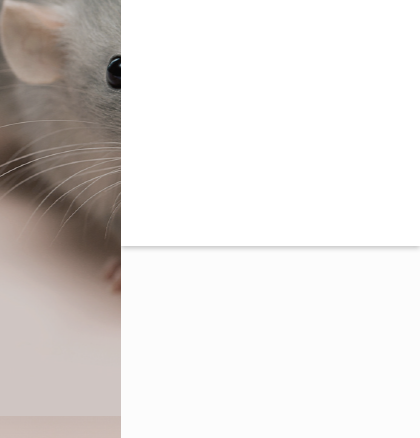
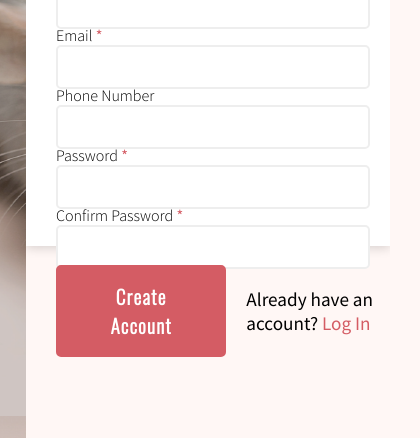
Before and after one commit to Quazf1x/Rat-Forum-SignUp-Page, a plain HTML site: page main.html in a window 390 px wide. Shown: the part 406-844 px from the top of the page, 420 px wide, since content can reach past the window. Drawn offline with nearby package versions, Linux system fonts and the light colour scheme.

Commit message:
Ver 0.2 NON-RESPONSIVE(yet)

```diff
--- a/main.html
+++ b/main.html
@@ -18,11 +18,44 @@
     </div>
     <div id="right-side">
         <div id="header">
-            <p>This is not a real online service! You know you need something like this in your life to help you realize your deepest dreams. Sign up <em>now</em> to get started.</p>
+            <p>This is not a real online service! Do you own a cute rat and want to join our RatMania forum to contact other rat owners in a safe space? Sign up <em>now</em> to get started.</p>
             <p>You <em>know</em> you want to.</p>
         </div>
         <div id="sign-up-section">
             <p>Let's do this!</p>
+            <form action="" method="post">
+                <label for="first-name">First Name  <span class="special-text">*</span>
+                <input class="login-input" type="text" id="first-name" name="first-name" required>
+                </label>
+
+                <label for="last-name">Last Name  <span class="special-text">*</span>
+                    <input class="login-input" type="text" id="last-name" name="last-name" required>
+                </label>
+
+                <label for="email">Email  <span class="special-text">*</span>
+                    <input class="login-input" type="email" id="email" name="email" required>
+                </label>
+
+                <label for="phone-number">Phone Number
+                    <input class="login-input" type="tel" id="phone-number" name="phone-number">
+                </label>
+
+                <label for="password">Password <span class="special-text">*</span>
+                    <input class="login-input"
+                           type="password"
+                           id="password"
+                           name="password"
+                           required
+                           minlength ="6">
+                </label>
+                <label for="password-confirm">Confirm Password  <span class="special-text">*</span>
+                    <input class="login-input" type="password" id="password-confirm" name="password-confirm" required>
+                </label>
+            </form>
+        </div>
+        <div class="confirmation">
+            <button type="submit" class="create-acc-button">Create Account</button>
+            <p> Already have an account? <a class="special-text" href="#">Log In</a></p>
         </div>
     </div>
 </div>
--- a/style.css
+++ b/style.css
@@ -1,9 +1,12 @@
 
 body{
     margin: 0;
-    font-family: 'Source Sans Pro',Arial;
-    background-color: #fcfcfc;
+    font-family: 'Source Sans Pro',sans-serif;
+    background-color: #fff7f5;
     overflow: hidden;
+}
+p{
+    margin: 0;
 }
 .main{
     display: flex;
@@ -55,14 +58,83 @@ body{
     font-weight: 600;
 }
 #sign-up-section{
+
     background-color: white;
     height: 50vh;
     width: 100%;
     padding-top: .1rem;
-    padding-left: 30px;
-    box-shadow: 0 2px 5px rgba(0, 0, 0, 0.24);
+    box-shadow: 0 2px 10px rgba(0, 0, 0, 0.16);
 }
 #sign-up-section p{
     font-size: 1.5rem;
     font-weight: 300;
+    margin-top: 30px;
+    margin-left: 30px;
 }
+
+form{
+    display: flex;
+    flex-wrap: wrap;
+    height: 70%;
+    margin-top: 20px;
+    margin-left: 30px;
+    width: 63%;
+}
+input,label{
+    display: block;
+    margin-right: 10px;
+    font-weight: 300;
+}
+label{
+    height: 60px;
+}
+.login-input{
+    width: 300px;
+    flex-grow:2;
+    height: 10px;
+    border: 2px solid #eeeeee;
+    border-radius: 5px;
+    font-family: 'Oswald', serif;
+    font-size: 1.2rem;
+    letter-spacing: .05rem;
+    padding: 15px 5px;
+}
+.login-input:focus{
+    outline: none;
+    border: 2px solid #b48578;
+    box-shadow: 0 5px 15px rgba(0, 0, 0, 0.16);
+}
+.confirmation{
+    display: flex;
+    align-items: center;
+    height: 50px;
+    margin-top: 40px;
+    margin-left: 30px;
+}
+.confirmation p{
+    font-size: 1.2rem;
+    margin-left: 20px;
+}
+.create-acc-button{
+    background-color: #d45c64;
+    border:2px solid #d45c64;
+    border-radius: 5px;
+    color: white;
+    font-weight: 600;
+    font-size: 1.2rem;
+    font-family: 'Oswald', serif;
+    letter-spacing: .08rem;
+    padding: 15px 50px;
+    cursor: pointer;
+    transition: background-color 0.15s,color 0.15s;
+}
+.create-acc-button:hover{
+    background-color: white;
+    color: #d45c64;
+}
+.special-text{
+    color: #d45c64;
+    font-weight: 400;
+    cursor: pointer;
+    text-decoration: none;
+}
```
